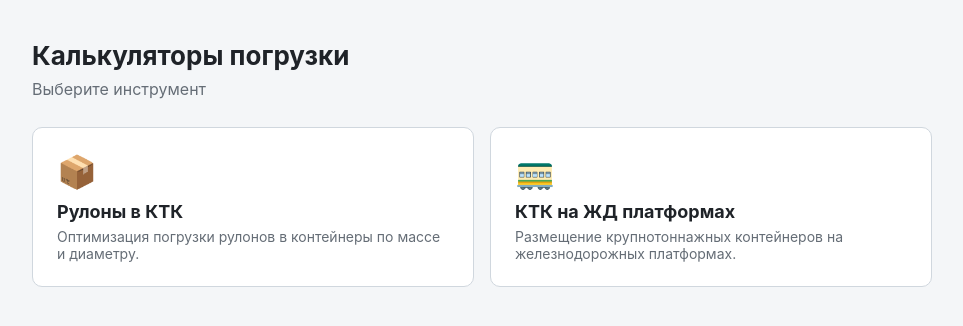
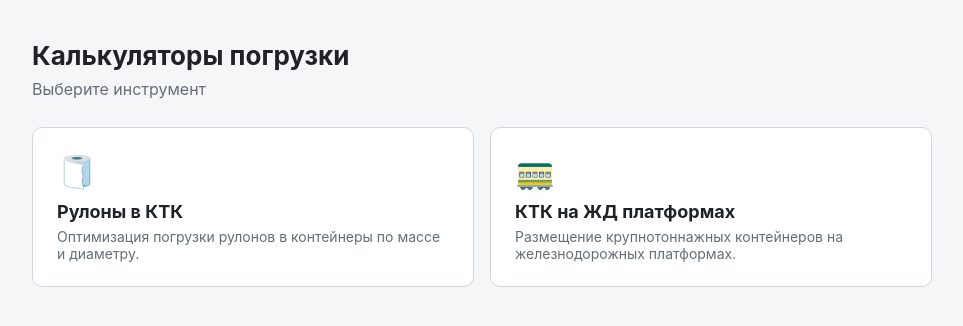
Before and after one commit to viktand/loading-app, a plain HTML site: page index.html in a window 1280 px wide. Shown: the whole page, without its empty margins (158-1121 px from the left). Drawn offline with Linux system fonts and the light colour scheme.

Commit message:
Update index.html

```diff
--- a/index.html
+++ b/index.html
@@ -27,7 +27,7 @@
   <div class="sub">Выберите инструмент</div>
   <div class="cards">
     <a class="card" href="rolls.html">
-      <div class="icon">📦</div>
+      <div class="icon">🧻</div>
       <h2>Рулоны в КТК</h2>
       <p>Оптимизация погрузки рулонов в контейнеры по массе и диаметру.</p>
     </a>
```
